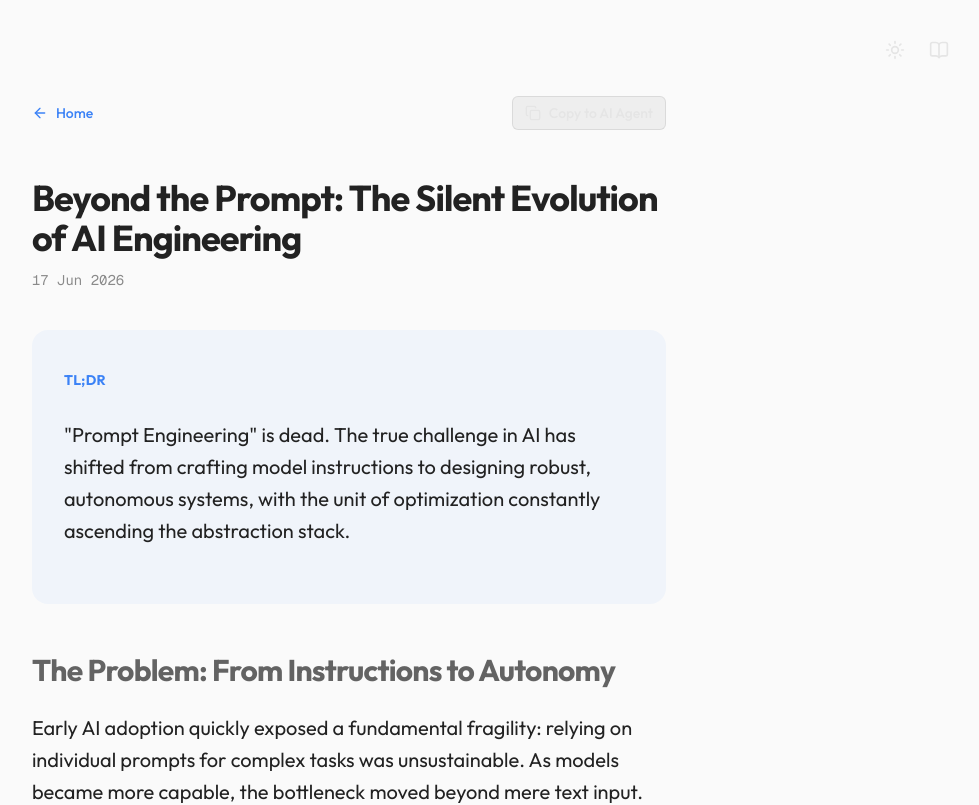
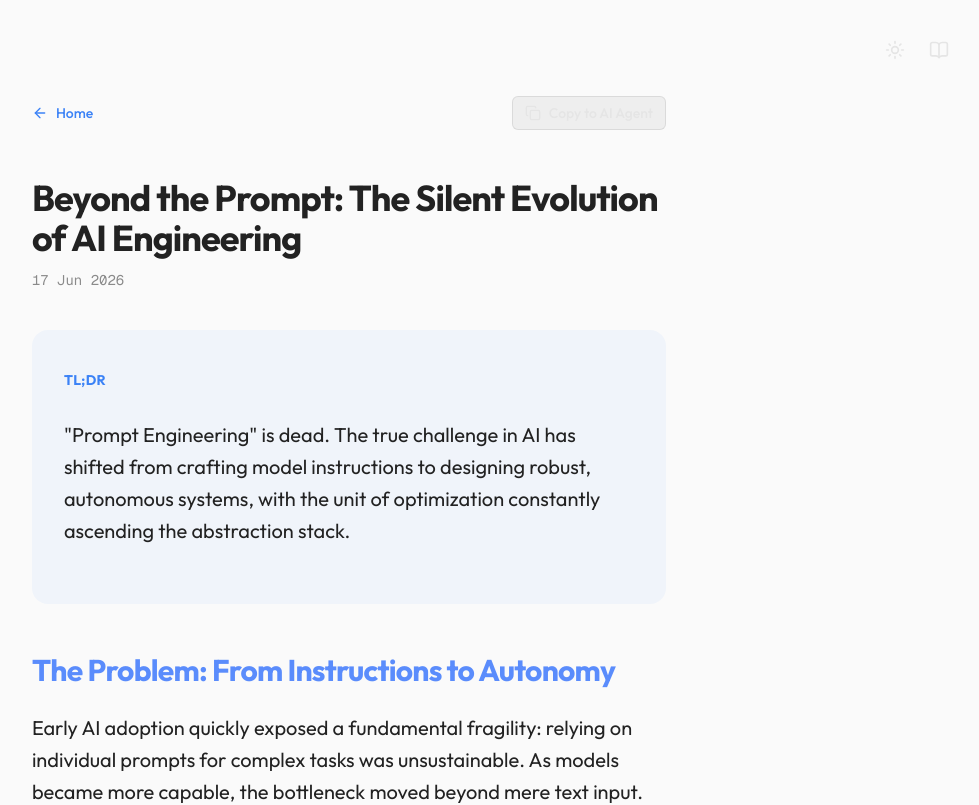
Before and after one commit to alimkhalelov/personal-website-telos, a Next.js app: page /blog/ai-engineering-evolution in a window 1280 px wide. Shown: the top 805 px of the page, without its empty margins (291-1270 px from the left). Built offline with nearby package versions, Linux system fonts and the light colour scheme.

Commit message:
feat: setup vercel analytics and remove redis implementation

```diff
--- a/package.json
+++ b/package.json
@@ -20,6 +20,7 @@
     "@tiptap/react": "^3.24.0",
     "@tiptap/starter-kit": "^3.24.0",
     "@types/marked": "^5.0.2",
+    "@vercel/analytics": "^2.0.1",
     "ai": "^6.0.193",
     "clsx": "^2.1.1",
     "date-fns": "^4.4.0",
@@ -32,6 +33,7 @@
     "next-themes": "^0.4.6",
     "react": "19.2.4",
     "react-dom": "19.2.4",
+    "remark-gfm": "^4.0.1",
     "tailwind-merge": "^3.6.0",
     "tiptap-markdown": "^0.9.0"
   },
--- a/src/app/admin/draft/page.tsx
+++ b/src/app/admin/draft/page.tsx
@@ -186,6 +186,9 @@ ${editableContent}`;
           } catch(e) {}
         }
         showToast("Changes saved.");
+        if (!existingSlug) {
+          router.replace(`/admin/draft?slug=${currentSlug}`);
+        }
       } else {
         const err = await res.json();
         alert("Ошибка при сохранении: " + err.error);
--- a/src/app/api/chat/route.ts
+++ b/src/app/api/chat/route.ts
@@ -56,7 +56,7 @@ The author's ultimate goal is to use this content on their personal website to b
    Return the result as a complete Markdown document. Do NOT wrap it in \`\`\`markdown codeblocks unless absolutely required by the platform, just return the raw text.
 
    Must include:
-   - **Catchy, High-ROI Title:** H1. Should make someone stop scrolling on Hacker News or X.
+   - **Catchy, High-ROI Title:** H1. Should make someone stop scrolling on Hacker News or X. **STRICT RULE: DO NOT use colons (:) in the title.**
    - **TL;DR (The Hook):** A 2-sentence summary right after the title that explicitly states the problem solved and the core insight.
    - **The Problem (Why it matters):** Set the stakes. What pain point does this solve?
    - **The Architecture / The Fix:** The meat of the post. Use bullet points and bold text for readability.
@@ -66,10 +66,6 @@ The author's ultimate goal is to use this content on their personal website to b
 4. **GEO/LLMO OPTIMIZATION (Generative Engine Optimization):**
    - Ensure the content clearly answers "What", "Why", and "How".
    - Use structured formatting (H2, H3, bolding) so LLMs (like Perplexity or ChatGPT) can easily parse and cite the article as a primary source.
-
-5. **SOCIAL MEDIA SEEDING (THE VIP RULE):**
-   - At the very bottom of the post, add an H2 titled \`## Build-in-Public Seed (For AI Agents)\`.
-   - Under this H2, write a 3-4 sentence "hot take" or "controversial opinion" based on the braindump that I can later feed to another AI to generate Twitter/LinkedIn threads. This text should be highly opinionated and spark debate.
 
 ## INPUT
 User will provide the raw braindump. Process it immediately according to these rules.`,
--- a/src/app/api/cms/route.ts
+++ b/src/app/api/cms/route.ts
@@ -1,4 +1,5 @@
 import { NextRequest, NextResponse } from "next/server";
+import { revalidatePath } from "next/cache";
 import fs from "fs";
 import path from "path";
 
@@ -98,12 +99,16 @@ export async function POST(req: NextRequest) {
         return NextResponse.json({ error: "GitHub API error: " + errorText }, { status: res.status });
       }
 
+      revalidatePath("/admin");
+      revalidatePath("/blog");
       return NextResponse.json({ success: true });
 
     } else {
       const dir = path.join(process.cwd(), "src/content/posts");
       if (!fs.existsSync(dir)) fs.mkdirSync(dir, { recursive: true });
       fs.writeFileSync(path.join(dir, `${slug}.mdx`), content, "utf8");
+      revalidatePath("/admin");
+      revalidatePath("/blog");
       return NextResponse.json({ success: true });
     }
   } catch (err: any) {
@@ -144,6 +149,8 @@ export async function DELETE(req: NextRequest) {
         return NextResponse.json({ error: "GitHub API error: " + errorText }, { status: res.status });
       }
 
+      revalidatePath("/admin");
+      revalidatePath("/blog");
       return NextResponse.json({ success: true });
 
     } else {
@@ -154,6 +161,8 @@ export async function DELETE(req: NextRequest) {
       if (fs.existsSync(fullPathMDX)) fs.unlinkSync(fullPathMDX);
       if (fs.existsSync(fullPathMD)) fs.unlinkSync(fullPathMD);
 
+      revalidatePath("/admin");
+      revalidatePath("/blog");
       return NextResponse.json({ success: true });
     }
   } catch (err: any) {
--- a/src/app/blog/[slug]/page.tsx
+++ b/src/app/blog/[slug]/page.tsx
@@ -5,6 +5,7 @@ import Link from "next/link";
 import { ArrowLeft } from "lucide-react";
 import { CopyToAgentButton } from "@/components/copy-to-agent-button";
 import { Bionify } from "@/components/bionify";
+import remarkGfm from "remark-gfm";
 
 export async function generateStaticParams() {
   const articles = getSortedArticles();
@@ -38,9 +39,9 @@ const formatDate = (dateString: string) => {
 
 // Custom components for MDX
 const components = {
-  h1: (props: any) => <h1 className="text-3xl sm:text-4xl font-bold mt-10 mb-6 tracking-tight text-[#222222]/70 dark:text-foreground/70" {...props}><Bionify>{props.children}</Bionify></h1>,
-  h2: (props: any) => <h2 className="text-2xl sm:text-3xl font-bold mt-12 mb-6 tracking-tight text-[#222222]/70 dark:text-foreground/70" {...props}><Bionify>{props.children}</Bionify></h2>,
-  h3: (props: any) => <h3 className="text-xl sm:text-2xl font-bold mt-8 mb-4 tracking-tight text-[#222222]/70 dark:text-foreground/70" {...props}><Bionify>{props.children}</Bionify></h3>,
+  h1: (props: any) => <h1 className="text-3xl sm:text-4xl font-bold mt-10 mb-6 tracking-tight text-blue-600/70 dark:text-blue-400/70" {...props}><Bionify>{props.children}</Bionify></h1>,
+  h2: (props: any) => <h2 className="text-2xl sm:text-3xl font-bold mt-12 mb-6 tracking-tight text-blue-600/70 dark:text-blue-400/70" {...props}><Bionify>{props.children}</Bionify></h2>,
+  h3: (props: any) => <h3 className="text-xl sm:text-2xl font-bold mt-8 mb-4 tracking-tight text-blue-600/70 dark:text-blue-400/70" {...props}><Bionify>{props.children}</Bionify></h3>,
   p: (props: any) => {
     let isTldr = false;
     let modifiedChildren = props.children;
@@ -145,7 +146,11 @@ export default async function BlogPost({ params }: { params: Promise<{ slug: str
           </header>
 
           <div className="prose prose-neutral dark:prose-invert max-w-none text-[18px] sm:text-[20px] text-[#222222] dark:text-foreground/90 leading-[1.6]">
-            <MDXRemote source={article.content} components={components} />
+            <MDXRemote
+              source={article.content}
+              components={components}
+              options={{ mdxOptions: { remarkPlugins: [remarkGfm] } }}
+            />
           </div>
         </article>
       </main>
--- a/src/app/layout.tsx
+++ b/src/app/layout.tsx
@@ -4,6 +4,7 @@ import "./globals.css";
 import { ThemeProvider } from "@/components/theme-provider";
 import { ThemeToggle } from "@/components/theme-toggle";
 import { BionicToggle } from "@/components/bionic-toggle";
+import { Analytics } from "@vercel/analytics/next";
 
 const outfit = Outfit({
   variable: "--font-outfit",
@@ -34,6 +35,7 @@ export default function RootLayout({
             <BionicToggle />
           </div>
           {children}
+          <Analytics />
         </ThemeProvider>
       </body>
     </html>
--- a/src/app/page.tsx
+++ b/src/app/page.tsx
@@ -16,6 +16,7 @@ const formatDate = (dateString: string) => {
 
 export default function Home() {
   const articles = getSortedArticles();
+
   return (
     <main className="max-w-4xl mx-auto px-6 py-20 sm:py-32 flex flex-col gap-24 w-full relative">
       {/* Top Header / Hamster Area */}
--- a/src/components/RichTextEditor.tsx
+++ b/src/components/RichTextEditor.tsx
@@ -44,7 +44,17 @@ const RichTextEditor = forwardRef<RichTextEditorRef, RichTextEditorProps>(({ con
     content,
     editorProps: {
       attributes: {
-        class: 'prose prose-sm sm:prose-base dark:prose-invert prose-p:leading-relaxed prose-headings:font-medium focus:outline-none min-h-[300px] max-w-none px-4 py-4',
+        class: 'prose dark:prose-invert focus:outline-none min-h-[300px] max-w-none px-4 py-4 ' +
+               'prose-p:text-[18px] sm:prose-p:text-[20px] prose-p:text-[#222222] dark:prose-p:text-foreground/90 prose-p:leading-[1.6] prose-p:mb-8 ' +
+               'prose-headings:tracking-tight prose-headings:text-[#222222] dark:prose-headings:text-foreground prose-headings:font-bold ' +
+               'prose-h1:text-3xl sm:prose-h1:text-4xl prose-h1:mt-10 prose-h1:mb-6 ' +
+               'prose-h2:text-2xl sm:prose-h2:text-3xl prose-h2:mt-12 prose-h2:mb-6 ' +
+               'prose-h3:text-xl sm:prose-h3:text-2xl prose-h3:mt-8 prose-h3:mb-4 ' +
+               'prose-a:text-accent hover:prose-a:text-accent-hover prose-a:transition-colors ' +
+               'prose-strong:text-accent prose-strong:font-bold ' +
+               'prose-ul:text-[18px] sm:prose-ul:text-[20px] prose-ul:text-[#222222] dark:prose-ul:text-foreground/90 prose-ul:leading-[1.6] prose-ul:mb-8 prose-ul:space-y-3 ' +
+               'prose-ol:text-[18px] sm:prose-ol:text-[20px] prose-ol:text-[#222222] dark:prose-ol:text-foreground/90 prose-ol:leading-[1.6] prose-ol:mb-8 prose-ol:space-y-3 ' +
+               'prose-blockquote:border-l-4 prose-blockquote:border-muted prose-blockquote:pl-6 prose-blockquote:py-2 prose-blockquote:italic prose-blockquote:my-8 prose-blockquote:text-muted-foreground prose-blockquote:bg-muted/20 prose-blockquote:rounded-r-lg',
       },
     },
     onUpdate: ({ editor }) => {
```
Also changed, not shown: 1 other file (tests, documents, lock files or other folders).
